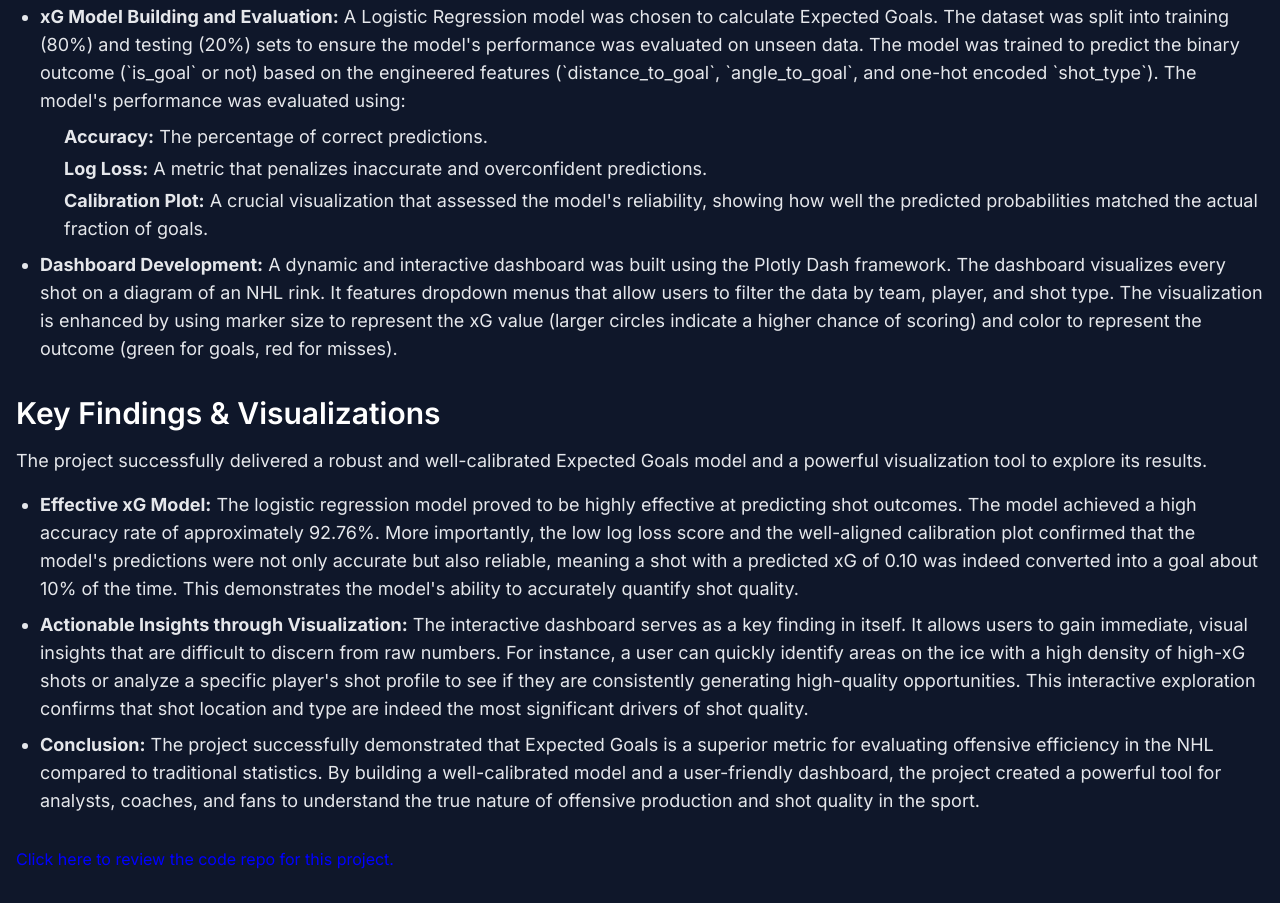
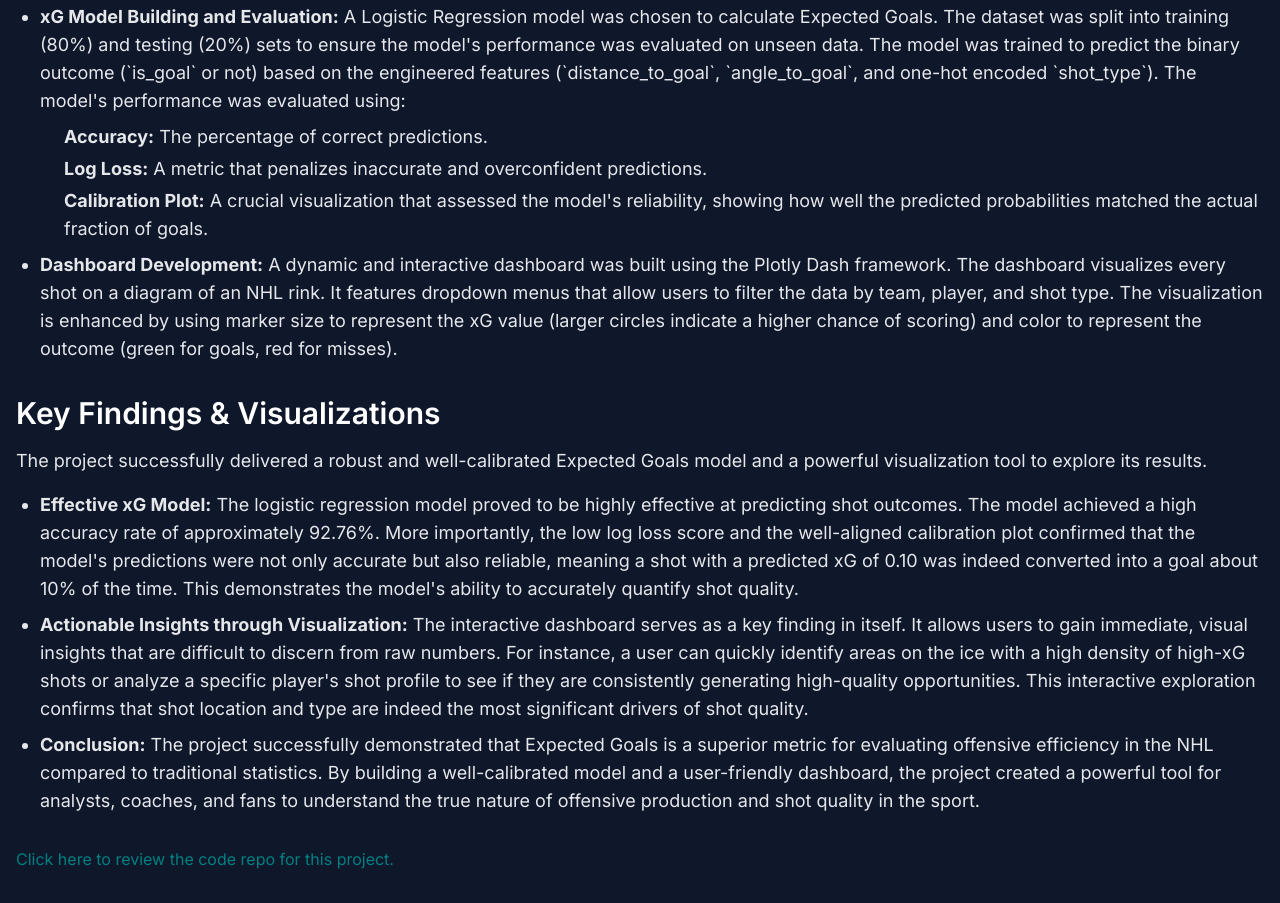
Before and after one commit to jkloner01/professional_portfolio-, a plain HTML site: page xg-analysis.html in a window 1280 px wide. Shown: the part 737-1640 px from the top of the page. Drawn offline with nearby package versions, Linux system fonts and the light colour scheme.

Commit message:
Update xg-analysis.html

```diff
--- a/xg-analysis.html
+++ b/xg-analysis.html
@@ -104,7 +104,7 @@
             </ul>
 
             <div class="mt-8">
-                <a href="https://colab.research.google.com/github//jkloner01/professional_portfolio-/blob/main/nhl.ipynb" class="text-blue-400" style="color: blue;">Click here to review the code repo for this project. </a>
+                <a href="https://colab.research.google.com/github//jkloner01/professional_portfolio-/blob/main/nhl.ipynb" class="text-blue-400" style="color: teal;">Click here to review the code repo for this project. </a>
             </div>
         </section>
     </main>
```
